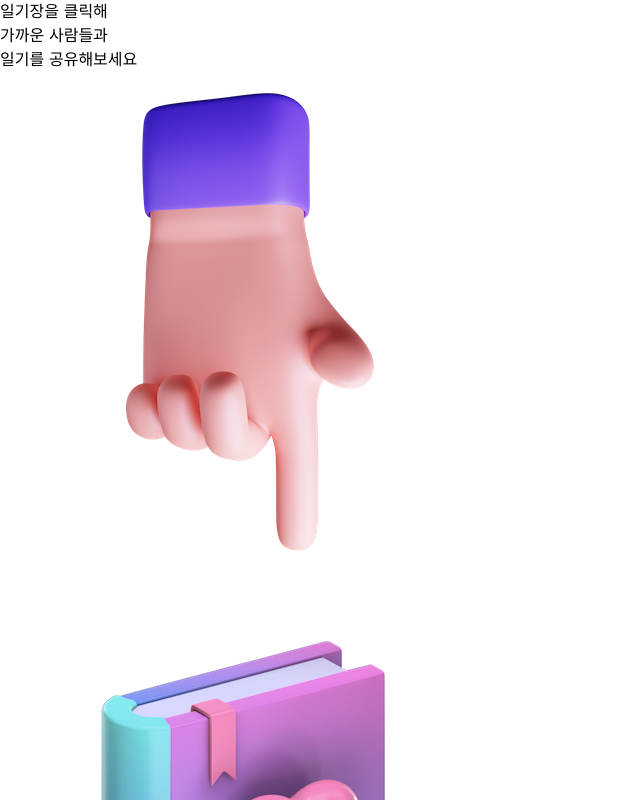
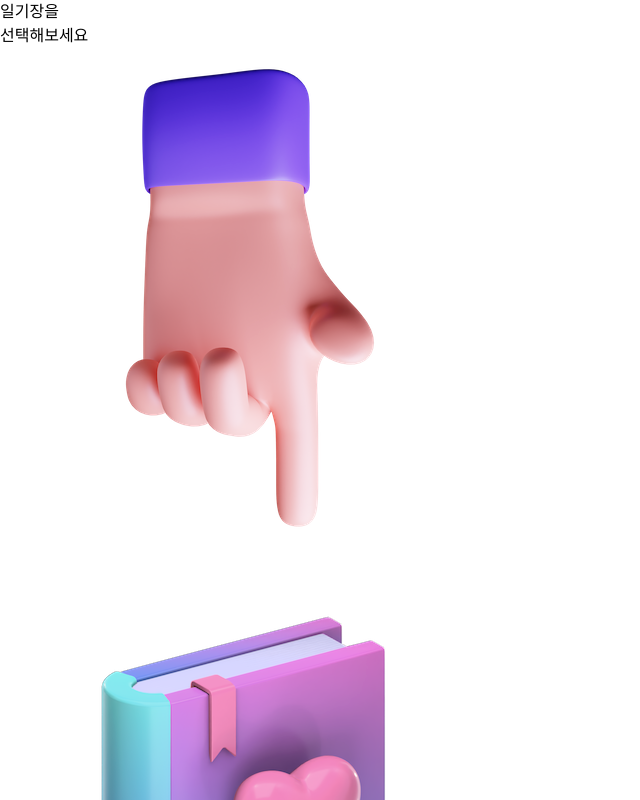
Before and after one commit to sojinjang/podo-log, a React (Create React App) app in the folder client/: page /diary-list in a window 1280 px wide. Shown: the top 800 px of the page, without its empty margins (0-640 px from the left). Built offline with nearby package versions, Linux system fonts and the light colour scheme.

Commit message:
[#2] :sparkles: feat: 공유일기 리스트 비어있음 유무에 따라 안내문구 다르게 보이는 기능 추가

```diff
--- a/client/src/components/diary-list/Guidance.tsx
+++ b/client/src/components/diary-list/Guidance.tsx
@@ -1,5 +1,29 @@
+import React from "react";
 import tw from "tailwind-styled-components";
 
-export const Guidance = tw.p`
-  font-[jua] text-purple-1000 font-normal text-center text-3xl mt-[60px]
-`;
+interface GuidanceProps {
+  readonly isEmpty: boolean;
+}
+
+const Phrase = tw.p`
+  font-[jua] text-purple-1000 font-normal text-center text-3xl mt-[60px]`;
+
+export const Guidance = ({ isEmpty }: GuidanceProps) => {
+  if (isEmpty)
+    return (
+      <Phrase>
+        일기장을 클릭해
+        <br />
+        가까운 사람들과
+        <br />
+        일기를 공유해보세요
+      </Phrase>
+    );
+  return (
+    <Phrase>
+      일기장을
+      <br />
+      선택해보세요
+    </Phrase>
+  );
+};
--- a/client/src/pages/DiaryList.tsx
+++ b/client/src/pages/DiaryList.tsx
@@ -34,23 +34,17 @@ const DiaryList = () => {
   const handleUserDiaryArr = async () => {
     const userDiaries = await getUserDiaryArr();
     setUserDiaryArr(userDiaries);
-    setIsEmpty(userDiaryArr?.length === 0 ? true : false);
   };
 
   useEffect(() => {
-    handleUserDiaryArr;
+    handleUserDiaryArr();
   }, []);
+  useEffect(() => setIsEmpty(userDiaryArr?.length === 0 ? true : false), [userDiaryArr]);
 
   return (
     <PinkPurpleBackground>
       <div className="h-[calc(100vh-130px)] overflow-y-scroll">
-        <Guidance>
-          일기장을 클릭해
-          <br />
-          가까운 사람들과
-          <br />
-          일기를 공유해보세요
-        </Guidance>
+        <Guidance isEmpty={isEmpty}></Guidance>
         <PointingFinger />
         <HeartDiary />
       </div>
```
